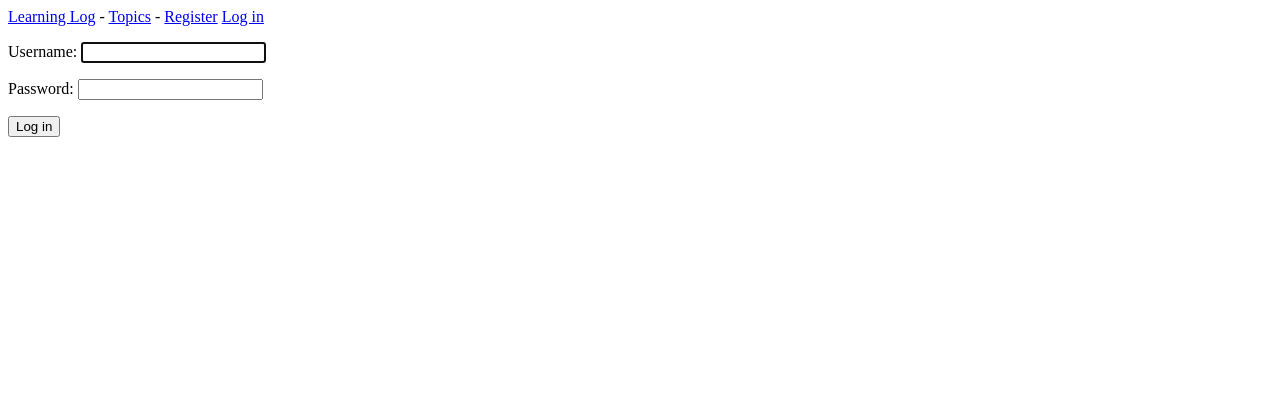
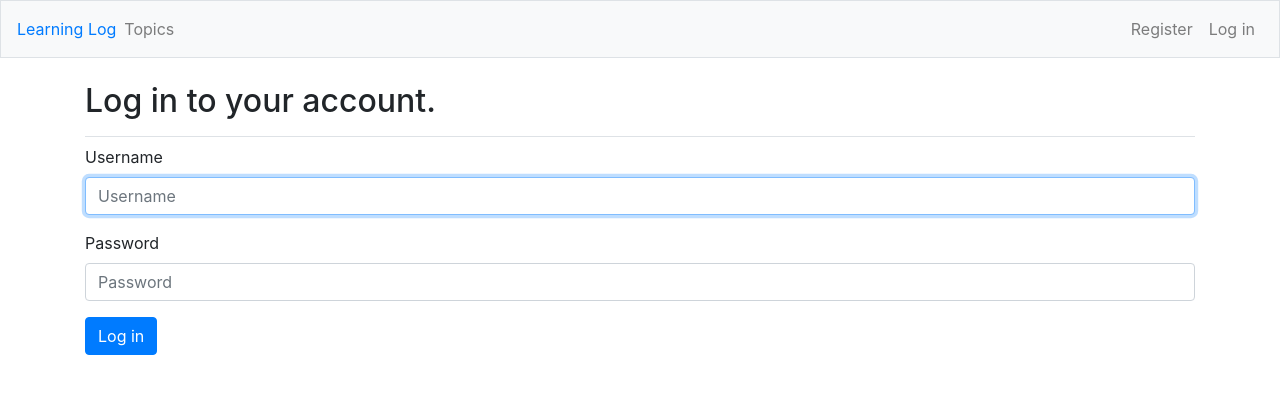
Before and after one commit to Twelfth64/Python_crush_Django, a Django app: page /users/login/ in a window 1280 px wide. Shown: the top 394 px of the page. Run offline with Django 5.2, Linux system fonts and the light colour scheme; some libraries are stand-ins or nearby versions.

Commit message:
added bootstrap to base.html

```diff
--- a/learning_log/settings.py
+++ b/learning_log/settings.py
@@ -34,6 +34,9 @@ INSTALLED_APPS = [
     # My apps
     'learning_logs',
     'users',
+
+    # External apps
+    'bootstrap4',
 
     # Django apps by default
     'django.contrib.admin',
--- a/learning_logs/templates/learning_logs/base.html
+++ b/learning_logs/templates/learning_logs/base.html
@@ -1,13 +1,62 @@
-    <a href="{% url 'learning_logs:index' %}">Learning Log</a> -
-    <a href="{% url 'learning_logs:topics' %}">Topics</a> -
-    {% if user.is_authenticated %}
-        Hello, {{ user.username }} -
-        <form action="{% url 'users:logout' %}" method="post">
-            {% csrf_token %}
-            <button type="submit">Log out</button>
-        </form>
-    {% else %}
-        <a href="{% url 'users:register' %}">Register</a>
-        <a href="{% url 'users:login' %}">Log in</a>
-    {% endif %}
-{% block content %}{% endblock content %}
+{% load bootstrap4 %}
+
+<!doctype html>
+<html lang="en">
+    <head>
+        <meta charset="UTF-8">
+        <meta name="viewport" content="width=device-width, initial-scale=1, shrink-to-fit=no">
+        <title>Learning Log</title>
+
+        {% bootstrap_css %}
+        {% bootstrap_javascript jquery='full' %}
+
+    </head>
+
+    <body>
+
+        <nav class="navbar navbar-expand-md navbar-light bg-light mb-4 border">
+
+            <a class="navber-brand" href="{% url 'learning_logs:index' %}">
+                Learning Log
+            </a>
+
+            <button class="navbar-toggler" type="button" data-toggle="collapse"
+                    data-target="#navbarCollapse" aria-controls="navbarCollapse"
+                    aria-expanded="false" aria-label="Toggle navigation">
+                <span class="navbar-toggler-icon"></span></button>
+            <div class="collapse navbar-collapse" id="navbarCollapse">
+                <ul class="navbar-nav mr-auto">
+                    <li class="nav-item">
+                    <a class="nav-link" href="{% url 'learning_logs:topics' %}">
+                        Topics</a></li>
+                </ul>
+                <ul class="navbar-nav ml-auto">
+                    {% if user.is_authenticated %}
+                    <li class="nav-item">
+                        <span class="navbar-text">Hello, {{ user.username }}.</span>
+                    </li>
+                    <li class="nav-item">
+                        <a class="nav-link" href="{% url 'users:logout' %}">Log out</a>
+                    </li>
+                    {% else %}
+                    <li class="nav-item">
+                        <a class="nav-link" href="{% url 'users:register' %}">Register</a>
+                    </li>
+                    <li class="nav-item">
+                        <a class="nav-link" href="{% url 'users:login' %}">Log in</a>
+                    </li>
+                    {% endif %}
+                </ul>
+            </div>
+        </nav>
+
+        <main role="main" class="container">
+            <div class="pb-2 mb-2 border-bottom">
+                {% block page_header %}{% endblock page_header %}
+            </div>
+            <div>
+                {% block content %}{% endblock content %}
+            </div>
+        </main>
+    </body>
+</html>
--- a/users/templates/registration/login.html
+++ b/users/templates/registration/login.html
@@ -1,17 +1,18 @@
 {% extends 'learning_logs/base.html' %}
+{% load bootstrap4 %}
+
+{% block page_header%}
+  <h2>Log in to your account.</h2>
+{% endblock page_header %}
 
 {% block content %}
+    <form method="post" action="{% url 'users:login' %}" class="form">
+    {% csrf_token %}
+    {% bootstrap_form form %}
+    {% buttons %}
+        <button name="submit" class="btn btn-primary">Log in</button>
+    {% endbuttons %}
 
-    {% if form.errors %}
-        <p>Your username and password didn't match. Please try again.</p>
-
-    {% endif %}
-
-    <form method="post" action="{% url 'users:login' %}">
-        {% csrf_token %}
-        {{ form.as_p }}
-
-        <button name="submit">Log in</button>
         <input type="hidden" name="next"
         value="{% url 'learning_logs:index' %}" />
     </form>
```
Also changed, not shown: learning_logs/templates/learning_logs/index.html (+12 -4 lines).
